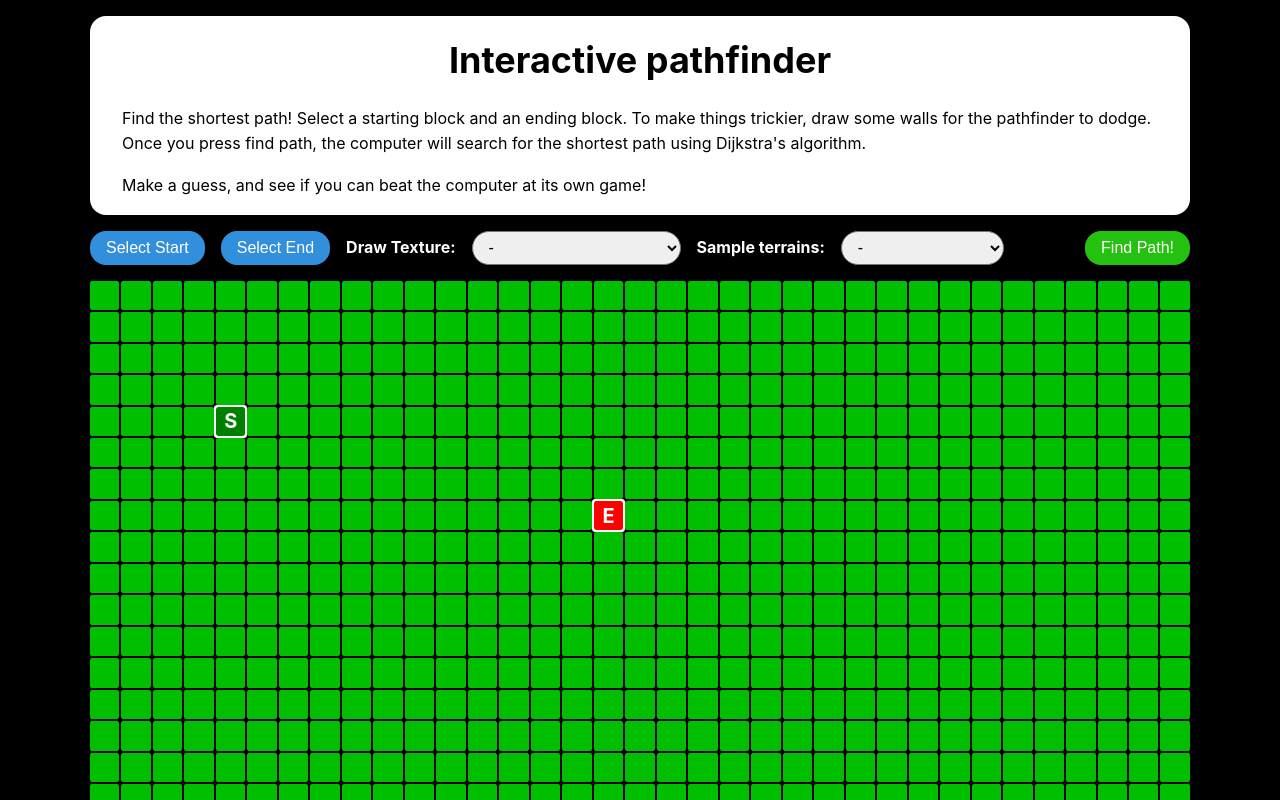
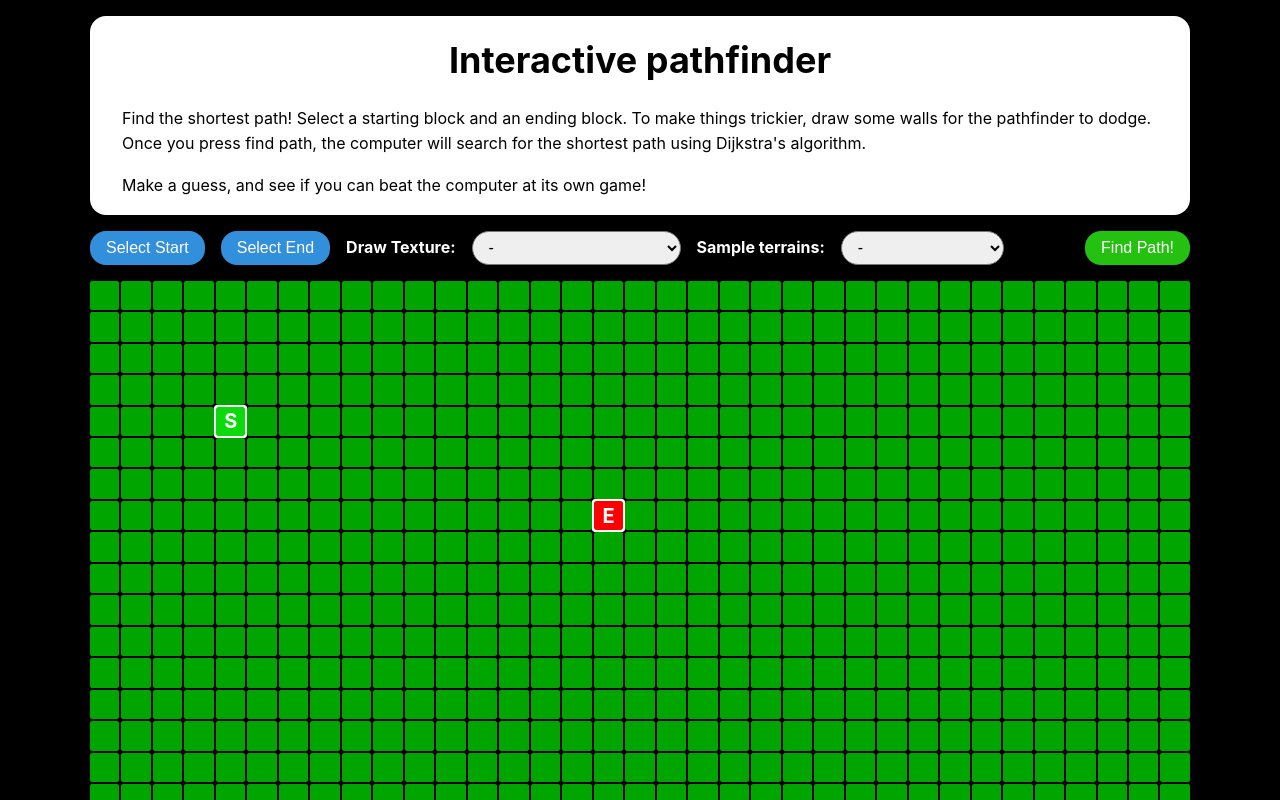
Before and after one commit to shanemcfadden/interactive-pathfinder, a React (Create React App) app: page / in a window 1280 px wide. Shown: the top 800 px of the page. Built offline with nearby package versions, Linux system fonts and the light colour scheme.

Commit message:
Adjust colors

```diff
--- a/src/styles/Node.css
+++ b/src/styles/Node.css
@@ -1,12 +1,12 @@
 :root {
-  --start-color: green;
+  --start-color: #0bdb0b;
   --end-color: red;
 
-  --asphalt-color: #6a6d64;
+  --asphalt-color: #868684;
   --dirt-color: #653c00;
-  --grass-color: #00bf00;
-  --sand-color: #ffd9a9;
-  --swamp-color: #007437;
+  --grass-color: #00a500;
+  --sand-color: #dfba8d;
+  --swamp-color: #0e4933;
   --water-color: #2600ee;
 
   --transition-settings: 500ms ease-in-out;
```
